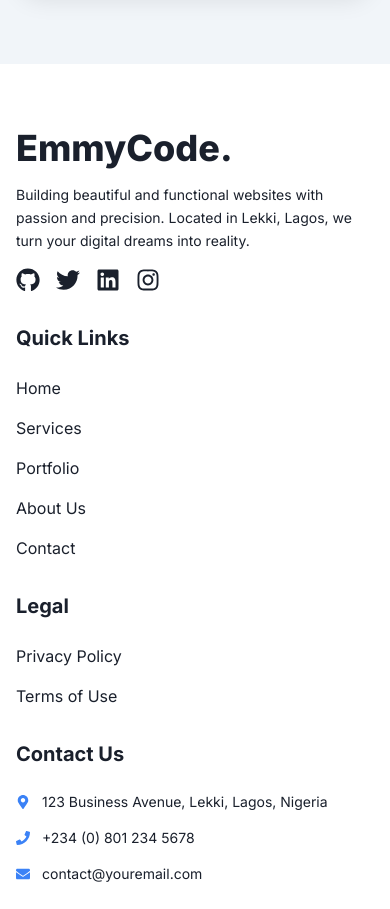
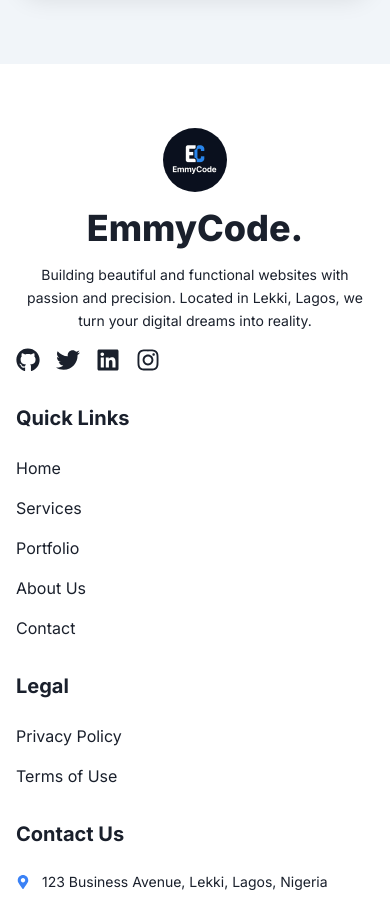
Before and after one commit to Emmilex20/emmyCode, a React (Vite) app: page / in a window 390 px wide. Shown: the part 5900-6809 px from the top of the page. Built offline with nearby package versions, Linux system fonts and the light colour scheme.

Commit message:
fix responsiveness 4

```diff
--- a/src/components/Footer.tsx
+++ b/src/components/Footer.tsx
@@ -11,10 +11,19 @@ const Footer = () => {
 
         {/* Brand & Mission */}
         <div>
-          <h3 className="text-4xl font-extrabold mb-4 text-text">EmmyCode.</h3>
-          <p className="text-sm leading-relaxed mb-4 text-text/80">
-            Building beautiful and functional websites with passion and precision. Located in Lekki, Lagos, we turn your digital dreams into reality.
-          </p>
+          <div className="flex flex-col items-center justify-center text-center">
+  <img
+    src="/src/assets/logo.png"
+    alt="EmmyCode Logo"
+    className="w-16 h-16 rounded-full mb-4"
+  />
+  <h3 className="text-4xl font-extrabold mb-4 text-text">
+    EmmyCode.
+  </h3>
+  <p className="text-sm leading-relaxed mb-4 text-text/80 max-w-sm">
+    Building beautiful and functional websites with passion and precision. Located in Lekki, Lagos, we turn your digital dreams into reality.
+  </p>
+</div>
           <div className="flex space-x-4">
             {footerSocials.map((social, index) => (
               <a
```
